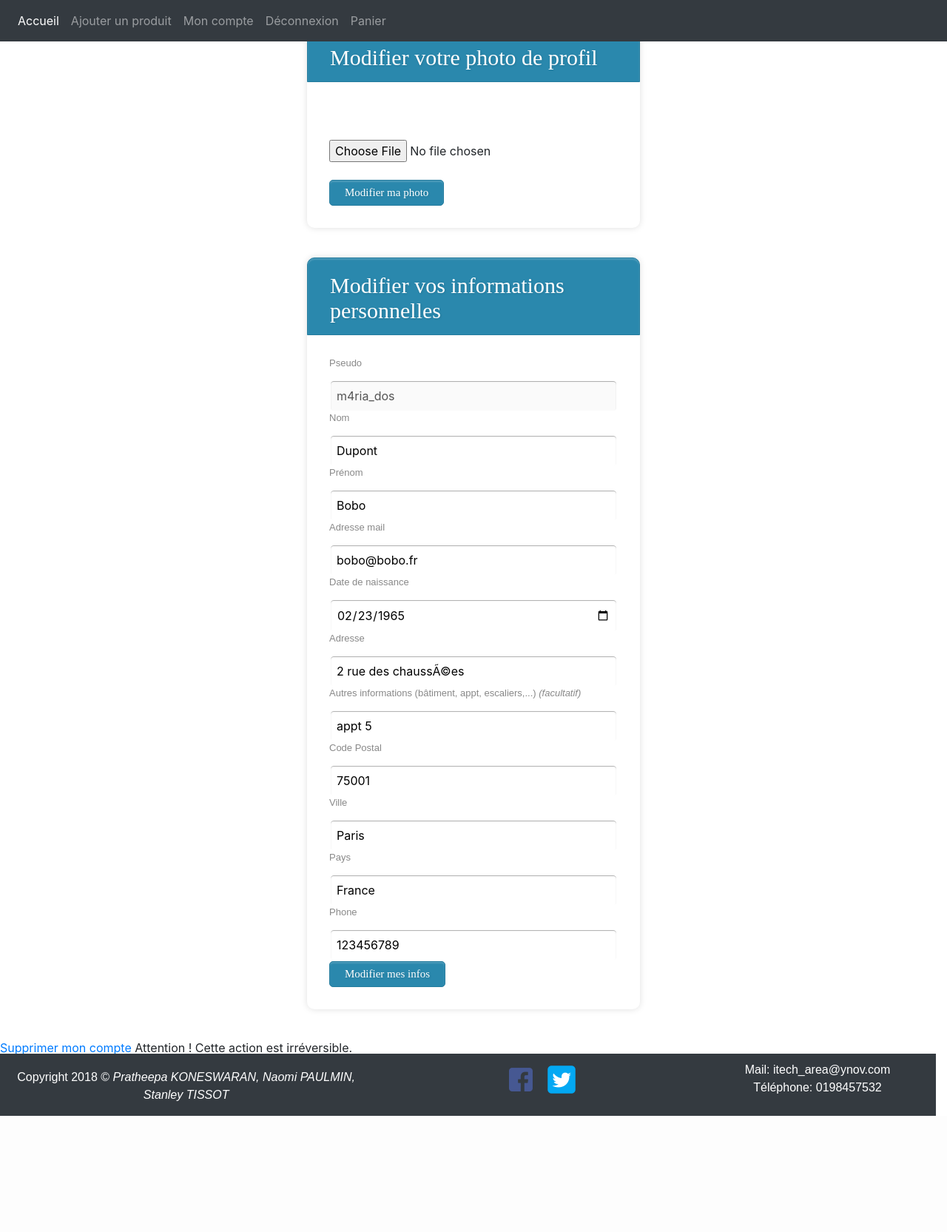
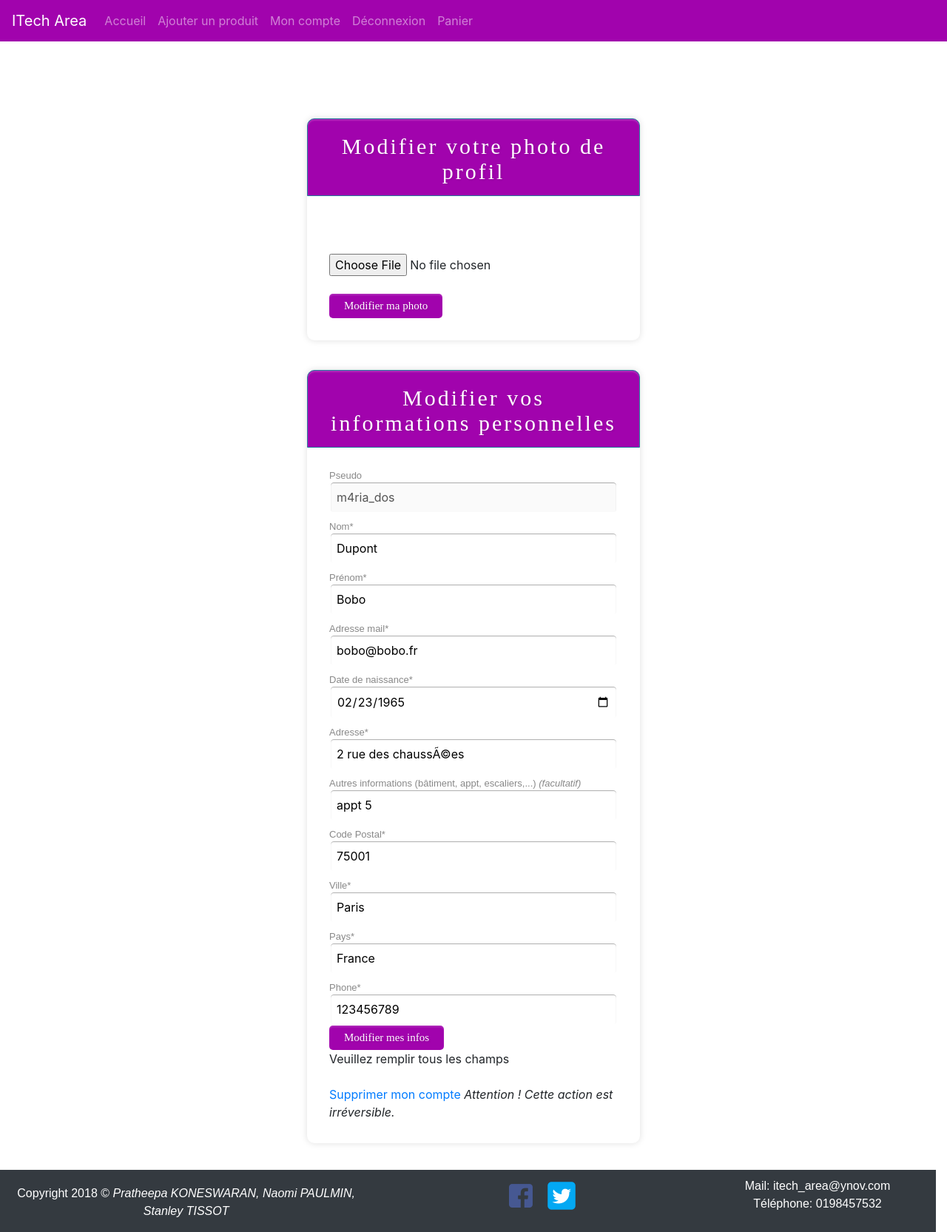
Before and after one commit to NaoSup/e-commerce, a PHP site: page /modif_membre.php in a window 1280 px wide. Shown: the whole page at 74% size. Before the commit the page ends 1508 px from the top, so only its background shows below. Run offline with PHP 8.4, Linux system fonts and the light colour scheme; a user stored in the database is signed in; data comes from the database, SQL or seed files in the repository; some libraries are stand-ins or nearby versions.

Commit message:
modif header + forms

```diff
--- /dev/null
+++ b/css/main2.css
@@ -0,0 +1,25 @@
+main{
+    margin-top: 20vh;
+}
+.navbar {
+    background: #a103ad;
+}
+.navbar-nav .nav-link {
+    color: #fff;
+}
+.form-style-10 h1 {
+    background: #a103ad;
+    text-align: center;
+    letter-spacing: 3px;
+}
+.form-style-10 label {
+    margin-top:10px;
+    margin-bottom: 0;
+}
+.form-style-10 input[type="submit"] {
+    background: #a103ad;
+    border: none;
+}
+.form-style-10 input[type="submit"]:hover {
+    background: #90039a;
+}
--- a/includes/header.php
+++ b/includes/header.php
@@ -10,12 +10,15 @@
 
     <link rel="stylesheet" href="https://maxcdn.bootstrapcdn.com/bootstrap/4.0.0/css/bootstrap.min.css" integrity="sha384-Gn5384xqQ1aoWXA+058RXPxPg6fy4IWvTNh0E263XmFcJlSAwiGgFAW/dAiS6JXm" crossorigin="anonymous">
     <link rel="stylesheet" href="./css/main.css" />
+    <link rel="stylesheet" href="./css/main2.css" />
 </head>
 <body>
 
 <main>
-<nav class="navbar navbar-expand-lg navbar navbar-dark bg-dark fixed-top" style="background: #0b0b0b">
-
+<nav class="navbar navbar-expand-lg navbar-dark fixed-top" >
+    <div class="navbar-header">
+        <a class="navbar-brand" href="#">ITech Area</a>
+    </div>
 
     <button class="navbar-toggler" type="button" data-toggle="collapse" data-target="#navbarNav" aria-controls="navbarNav" aria-expanded="false" aria-label="Toggle navigation">
         <span class="navbar-toggler-icon"></span>
@@ -23,7 +26,7 @@
 
     <div class="collapse navbar-collapse" id="navbarNav">
         <ul class="navbar-nav">
-            <li class="nav-item active">
+            <li class="nav-item">
                 <a class="nav-link" href="index.php">Accueil <span class="sr-only">(current)</span></a>
             </li>
             <?php
--- a/modif_membre.php
+++ b/modif_membre.php
@@ -2,11 +2,6 @@
 session_start();
 require('./includes/init.php');
 include('./includes/header.php');
-
-?>
-
-
-<?php
 $id = $_SESSION['id'];
 $req = $db->query("SELECT * FROM user WHERE id_user = $id");
 $user = $req->fetch();
@@ -31,7 +26,7 @@ $user = $req->fetch();
     <input type="file" name="photo"><br><br>
     <input type="submit" value="Modifier ma photo" name="sub_photo">
 </form>
-</div>
+
 <?php
 
     if(isset($_POST['sub_photo']) && !empty($_FILES['photo'])){
@@ -77,51 +72,38 @@ $user = $req->fetch();
         }
     }
 ?>
+</div>
 <div class="form-style-10">
 <h1>Modifier vos informations personnelles</h1>
 <form action="" method="post" name="infos">
     <label for="username">Pseudo</label>
     <input type="text" name="username" id="username" value="<?php echo $user['username'];?>" disabled>
-    <label for="last_name">Nom</label>
+    <label for="last_name">Nom*</label>
     <input type="text" name="last_name" id="last_name" value="<?php if (isset($user['last_name'])) {echo $user['last_name'];} ?>">
-    <label for="first_name">Prénom</label>
+    <label for="first_name">Prénom*</label>
     <input type="text" name="first_name" id="first_name" value="<?php if (isset($user['first_name'])) {echo $user['first_name'];} ?>">
-    <label for="mail">Adresse mail</label>
+    <label for="mail">Adresse mail*</label>
     <input type="email" name="mail" id="mail" value="<?php if (isset($user['mail'])) {echo $user['mail'];} ?>">
-    <label for="birth">Date de naissance</label>
+    <label for="birth">Date de naissance*</label>
     <input type="date" name="birth" id="birth" value="<?php if(isset($user['date_of_birth'])){echo $user['date_of_birth'];} ?>">
-    <label for="address">Adresse</label>
+    <label for="address">Adresse*</label>
     <input type="text" name="address" id="address"value="<?php if(isset($user['address'])){echo $user['address'];} ?>">
     <label for="details">Autres informations (bâtiment, appt, escaliers,...) <i>(facultatif)</i></label>
     <input type="text" name="details" id="details" value="<?php if(isset($user['details'])){echo $user['details'];} ?>">
-    <label for="postal_code">Code Postal</label>
+    <label for="postal_code">Code Postal*</label>
     <input type="number" name="postal_code" id="postal_code" value="<?php if(isset($user['postal_code'])){echo $user['postal_code'];}?>">
-    <label for="city">Ville</label>
+    <label for="city">Ville*</label>
     <input type="text" name="city" id="city" value="<?php if(isset($user['city'])){echo $user['city'];} ?>">
-    <label for="country">Pays</label>
+    <label for="country">Pays*</label>
     <input type="text" name="country" id="country" value="<?php if(isset($user['country'])){echo $user['country'];} ?>">
-    <label for="phone">Phone</label>
+    <label for="phone">Phone*</label>
     <input type="number" name="phone" id="phone" value="<?php if(isset($user['phone'])){echo $user['phone'];} ?>">
     <input type="submit" value="Modifier mes infos" name="sub_infos">
 </form>
-</div>
 <?php
-/**
- * Created by PhpStorm.
- * User: npaul
- * Date: 10/01/2018
- * Time: 21:10
- */
-//on convertit la date pour la mettre au format de la bdd
-/*$array = explode("-", $_POST['birth']);
-$day = $array[0];
-$month = $array[1];
-$year = $array['2'];
-$date = $year . "-" . $month . "-" . $day;*/
 if((isset($_POST['sub_infos'])) && (!empty($_POST['last_name'])) && (!empty($_POST['first_name']))
     && (!empty($_POST['mail'])) && (!empty($_POST['birth'])) && (!empty($_POST['address'])) && (!empty($_POST['postal_code']))
     && (!empty($_POST['city'])) && (!empty($_POST['country'])) && (!empty($_POST['phone']))) {
-    echo "test";
     $request = $db->prepare("UPDATE user SET last_name = :last_name, first_name = :first_name, mail = :mail, date_of_birth = :birth, address = :address, details = :details, postal_code = :postal_code, city = :city, country = :country, phone = :phone WHERE id_user = $id");
     $request->execute([
         ':last_name' => $_POST['last_name'],
@@ -135,12 +117,15 @@ if((isset($_POST['sub_infos'])) && (!empty($_POST['last_name'])) && (!empty($_PO
         ':country' => $_POST['country'],
         ':phone' => $_POST['phone']
     ]);
-    print_r($request->errorInfo());
-    echo "Vos mises à jour ont été prise en compte";
+    //print_r($request->errorInfo());
+    echo "Vos mises à jour ont été prise en compte" . "<br><br>";
+}
+else {
+    echo "Veuillez remplir tous les champs" . "<br><br>";
 }
 ?>
-<a href="supp_membre.php">Supprimer mon compte</a> <span>Attention ! Cette action est irréversible.</span>
-
+<a href="supp_membre.php">Supprimer mon compte</a> <i>Attention ! Cette action est irréversible.</i>
+</div>
 
 <?php
 include ('./includes/footer.html');
```
Also changed, not shown: connexion.php (+4 -4 lines), formulaire_produit.php (+3 -7 lines).
